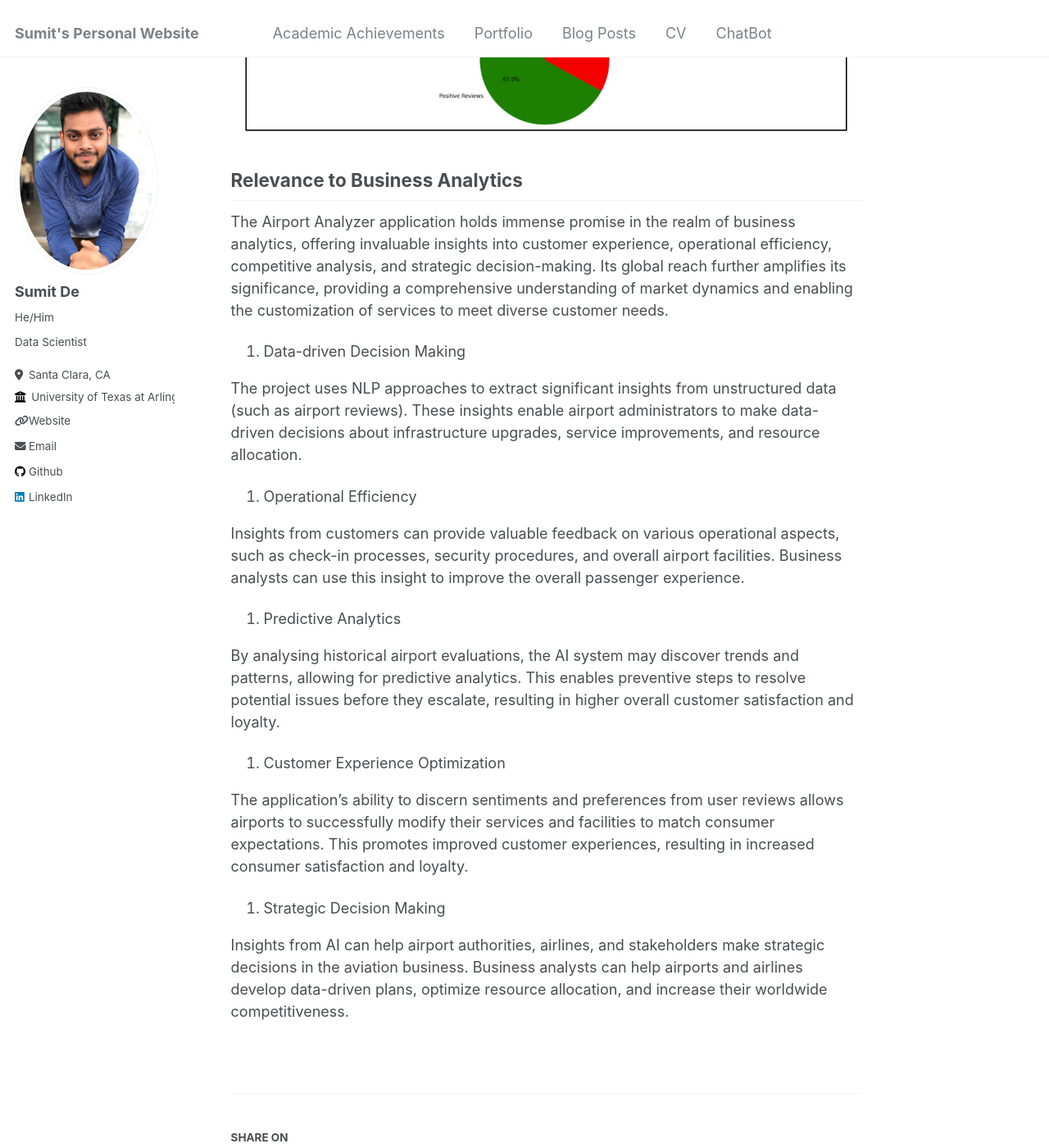
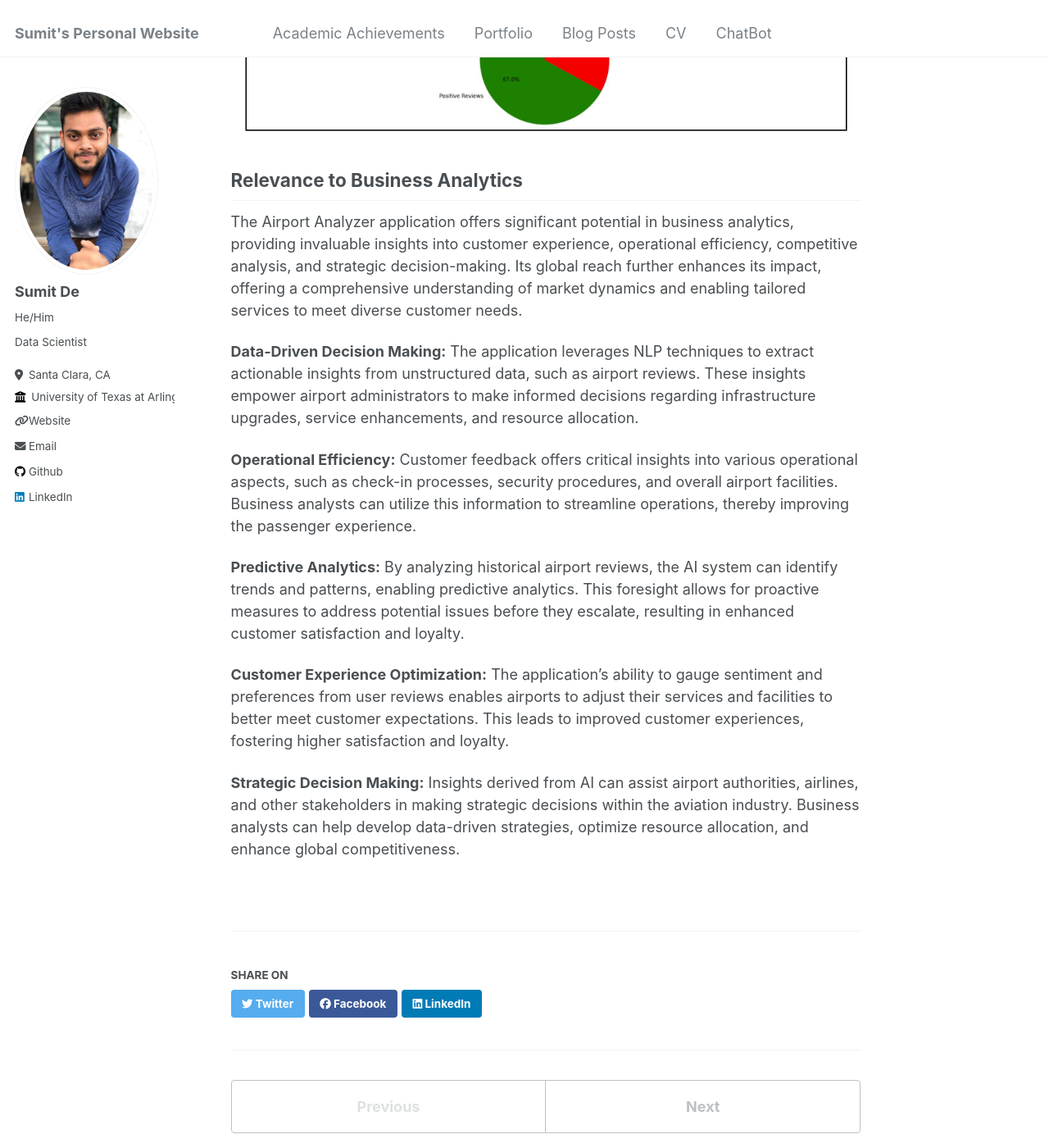
Before and after one commit to sumitisthename/sumitisthename.github.io, a Jekyll site: the page built from _portfolio/portfolio-1.md, in a window 1280 px wide and 1400 px high, scrolled down 3850 px. Shown: the whole window at 82% size. Built offline with Jekyll 4.4.1, drawn with Linux system fonts in a browser that asks for light colours.

Commit message:
Update portfolio-1.md

```diff
--- a/_portfolio/portfolio-1.md
+++ b/_portfolio/portfolio-1.md
@@ -69,24 +69,19 @@ Users can, for instance, prompt the application to identify the most frequently
 
 ## Relevance to Business Analytics
 
-The Airport Analyzer application holds immense promise in the realm of business analytics, offering invaluable insights into customer experience, operational efficiency, competitive analysis, and strategic decision-making. Its global reach further amplifies its significance, providing a comprehensive understanding of market dynamics and enabling the customization of services to meet diverse customer needs.
+The Airport Analyzer application offers significant potential in business analytics, providing invaluable insights into customer experience, operational efficiency, competitive analysis, and strategic decision-making. Its global reach further enhances its impact, offering a comprehensive understanding of market dynamics and enabling tailored services to meet diverse customer needs.
 
-1. Data-driven Decision Making
+**Data-Driven Decision Making:**
+The application leverages NLP techniques to extract actionable insights from unstructured data, such as airport reviews. These insights empower airport administrators to make informed decisions regarding infrastructure upgrades, service enhancements, and resource allocation.
 
-The project uses NLP approaches to extract significant insights from unstructured data (such as airport reviews). These insights enable airport administrators to make data-driven decisions about infrastructure upgrades, service improvements, and resource allocation.
+**Operational Efficiency:**
+Customer feedback offers critical insights into various operational aspects, such as check-in processes, security procedures, and overall airport facilities. Business analysts can utilize this information to streamline operations, thereby improving the passenger experience.
 
-2. Operational Efficiency
+**Predictive Analytics:**
+By analyzing historical airport reviews, the AI system can identify trends and patterns, enabling predictive analytics. This foresight allows for proactive measures to address potential issues before they escalate, resulting in enhanced customer satisfaction and loyalty.
 
-Insights from customers can provide valuable feedback on various operational aspects, such as check-in processes, security procedures, and overall airport facilities. Business analysts can use this insight to improve the overall passenger experience.
+**Customer Experience Optimization:**
+The application's ability to gauge sentiment and preferences from user reviews enables airports to adjust their services and facilities to better meet customer expectations. This leads to improved customer experiences, fostering higher satisfaction and loyalty.
 
-3. Predictive Analytics
-
-By analysing historical airport evaluations, the AI system may discover trends and patterns, allowing for predictive analytics. This enables preventive steps to resolve potential issues before they escalate, resulting in higher overall customer satisfaction and loyalty.
-
-4. Customer Experience Optimization
-
-The application's ability to discern sentiments and preferences from user reviews allows airports to successfully modify their services and facilities to match consumer expectations. This promotes improved customer experiences, resulting in increased consumer satisfaction and loyalty.
-
-5. Strategic Decision Making
-
-Insights from AI can help airport authorities, airlines, and stakeholders make strategic decisions in the aviation business. Business analysts can help airports and airlines develop data-driven plans, optimize resource allocation, and increase their worldwide competitiveness.
+**Strategic Decision Making:**
+Insights derived from AI can assist airport authorities, airlines, and other stakeholders in making strategic decisions within the aviation industry. Business analysts can help develop data-driven strategies, optimize resource allocation, and enhance global competitiveness.
```
